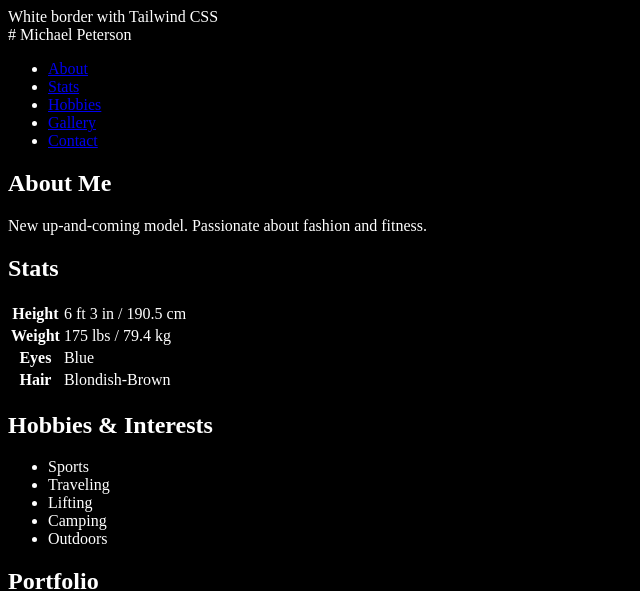
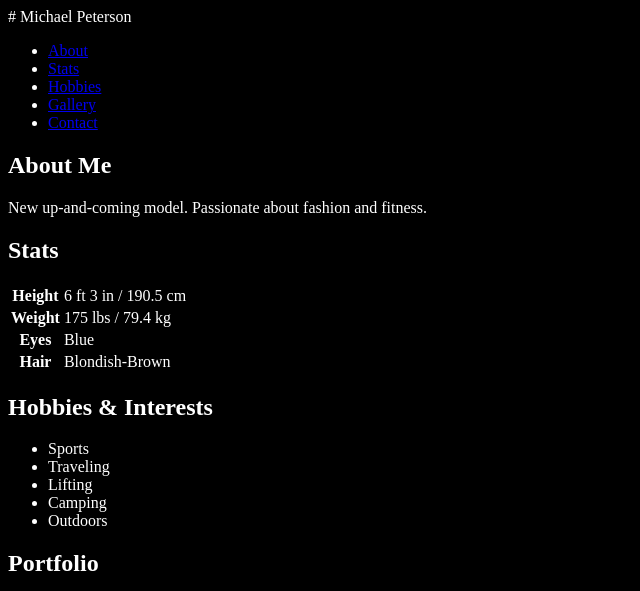
Before and after one commit to Petey000/Michael-Peterson, a plain HTML site: page index.html in a window 1280 px wide. Shown: the top 591 px of the page, without its empty margins (0-640 px from the left). Drawn offline with Linux system fonts and the light colour scheme.

Commit message:
Update index.html

```diff
--- a/index.html
+++ b/index.html
@@ -1,7 +1,4 @@
-<div class="border border-white">
-  White border with Tailwind CSS
-</div>
-</div>
+
 <body style="background-color: black; color: white;">
   <!-- Your content here -->
   # Michael Peterson
```
